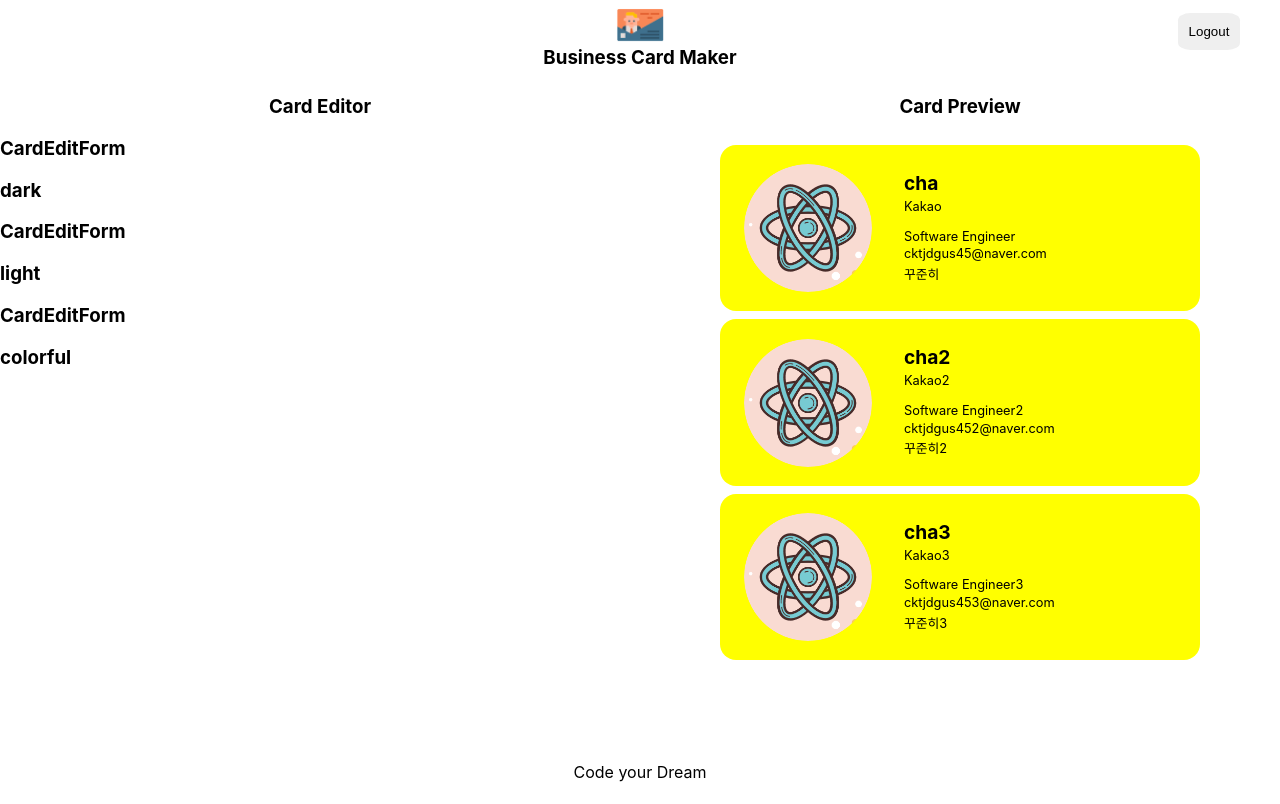
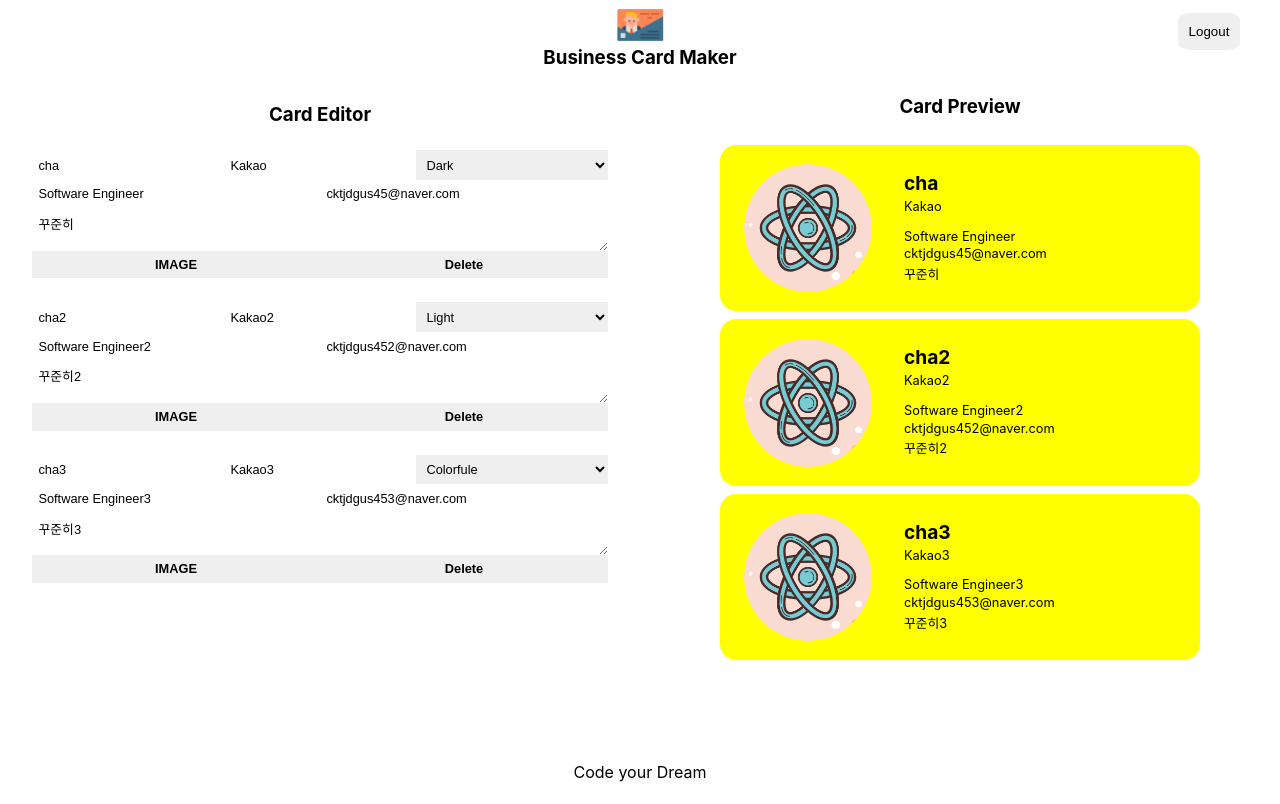
Before and after one commit to cktjdgus45/react-cardmaker2, a React (Create React App) app: page /maker in a window 1280 px wide. Built offline with nearby package versions, Linux system fonts and the light colour scheme; no server answers; sample sign-in values are in the browser's storage.

Commit message:
work css on Card Edit Form

```diff
--- /dev/null
+++ b/src/components/button/button.jsx
@@ -0,0 +1,12 @@
+import React from 'react';
+import styles from './button.module.css';
+
+const Button = ({ name, onClick }) => {
+    return (
+        <button className={styles.button} onClick={onClick}>
+            {name}
+        </button>
+    )
+}
+
+export default Button;
--- /dev/null
+++ b/src/components/button/button.module.css
@@ -0,0 +1,16 @@
+@value makerWhite,makerGreen from '../../common/colors.css';
+
+.button{
+    background-color: makerGreen;
+    color: makerWhite;
+    font-weight: bold;
+    cursor: pointer;
+    padding: 0.5em;
+    flex: 1 1 50%;
+    font-size: 0.8rem;
+    border: none;
+}
+
+.button:hover{
+    opacity: 0.8;
+}
--- a/src/components/card_edit_form/card_edit_form.jsx
+++ b/src/components/card_edit_form/card_edit_form.jsx
@@ -1,11 +1,28 @@
 import React from 'react';
+import Button from '../button/button';
+import ImageFileInput from '../image_file_input/image_file_input';
+import styles from './card_edit_form.module.css';
 
 const CardEditForm = ({ card }) => {
+    const { id, name, company, theme, title, email, message, fileName, fileURL } = card;
+    const onSubmit = () => { };
     return (
-        <>
-            <h1>CardEditForm</h1>
-            <h1>{card.theme}</h1>
-        </>
+        <form className={styles.form}>
+            <input className={styles.input} type="text" name="name" value={name} />
+            <input className={styles.input} type="text" name="company" value={company} />
+            <select className={styles.select} name="theme" value={theme}>
+                <option value="light">Light</option>
+                <option value="dark">Dark</option>
+                <option value="colorful">Colorfule</option>
+            </select>
+            <input className={styles.input} type="text" name="title" value={title} />
+            <input className={styles.input} type="text" name="email" value={email} />
+            <textarea className={styles.textarea} name="message" value={message}></textarea>
+            <div className={styles.fileInput}>
+                <ImageFileInput />
+                <Button name='Delete' onClick={onSubmit} />
+            </div>
+        </form>
     )
 }
 
--- a/src/components/card_edit_form/card_edit_form.module.css
+++ b/src/components/card_edit_form/card_edit_form.module.css
@@ -0,0 +1,46 @@
+@value makerBlack from '../../common/colors.css';
+
+.form{
+    display: flex;
+    flex-wrap: wrap;
+    width: 100%;
+    border-top: 1px solid makerBlack;
+    border-left: 1px solid makerBlack;
+    margin: 1.5em 0em;
+}
+
+.input,
+.textarea,
+.select,
+.button,
+.fileInput{
+    font-size: 0.8rem;
+    width: 100%;
+    border: 0;
+    padding: 0.5em;
+    border-bottom: 1px solid makerBlack;
+    border-right: 1px solid makerBlack;
+    background: makerWhite;
+}
+
+.input,.select{
+    flex: 1 1 30%;
+}
+
+.input:focus,
+.textarea:focus,
+.select:focus,
+.button:focus{
+    outline: 0;
+}
+
+.textarea{
+    flex-basis: 100%;
+}
+
+.fileInput{
+    display: flex;
+    width: 100%;
+    padding: 0;
+    flex: 1 1 50%;
+}
--- a/src/components/editor/editor.module.css
+++ b/src/components/editor/editor.module.css
@@ -3,6 +3,7 @@
 .editor{
     flex-basis: 50%;
     background-color: makerLightPink;
+    padding: 0.5em 2em;
 }
 
 .title{
--- /dev/null
+++ b/src/components/image_file_input/image_file_input.jsx
@@ -0,0 +1,8 @@
+import React from 'react';
+import styles from './image_file_input.module.css';
+
+const ImageFileInput = (props) => (
+    <button className={styles.button}>IMAGE</button>
+);
+
+export default ImageFileInput;
--- /dev/null
+++ b/src/components/image_file_input/image_file_input.module.css
@@ -0,0 +1,16 @@
+@value makerWhite,makerWheat from '../../common/colors.css';
+
+.button{
+    background-color: makerWheat;
+    color: makerWhite;
+    font-weight: bold;
+    cursor: pointer;
+    padding: 0.5em;
+    flex: 1 1 50%;
+    font-size: 0.8rem;
+    border: none;
+}
+
+.button:hover{
+    opacity: 0.8;
+}
```
